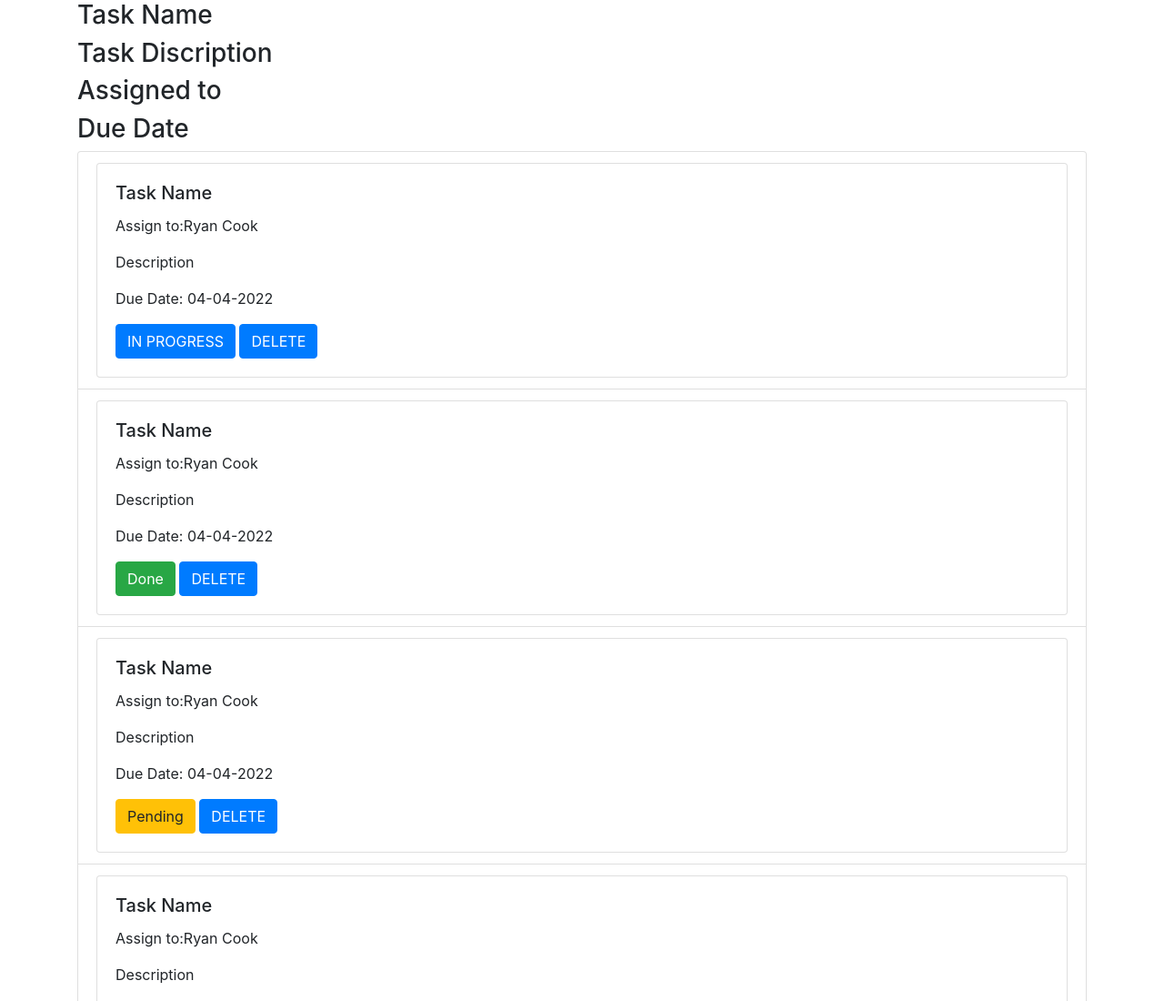
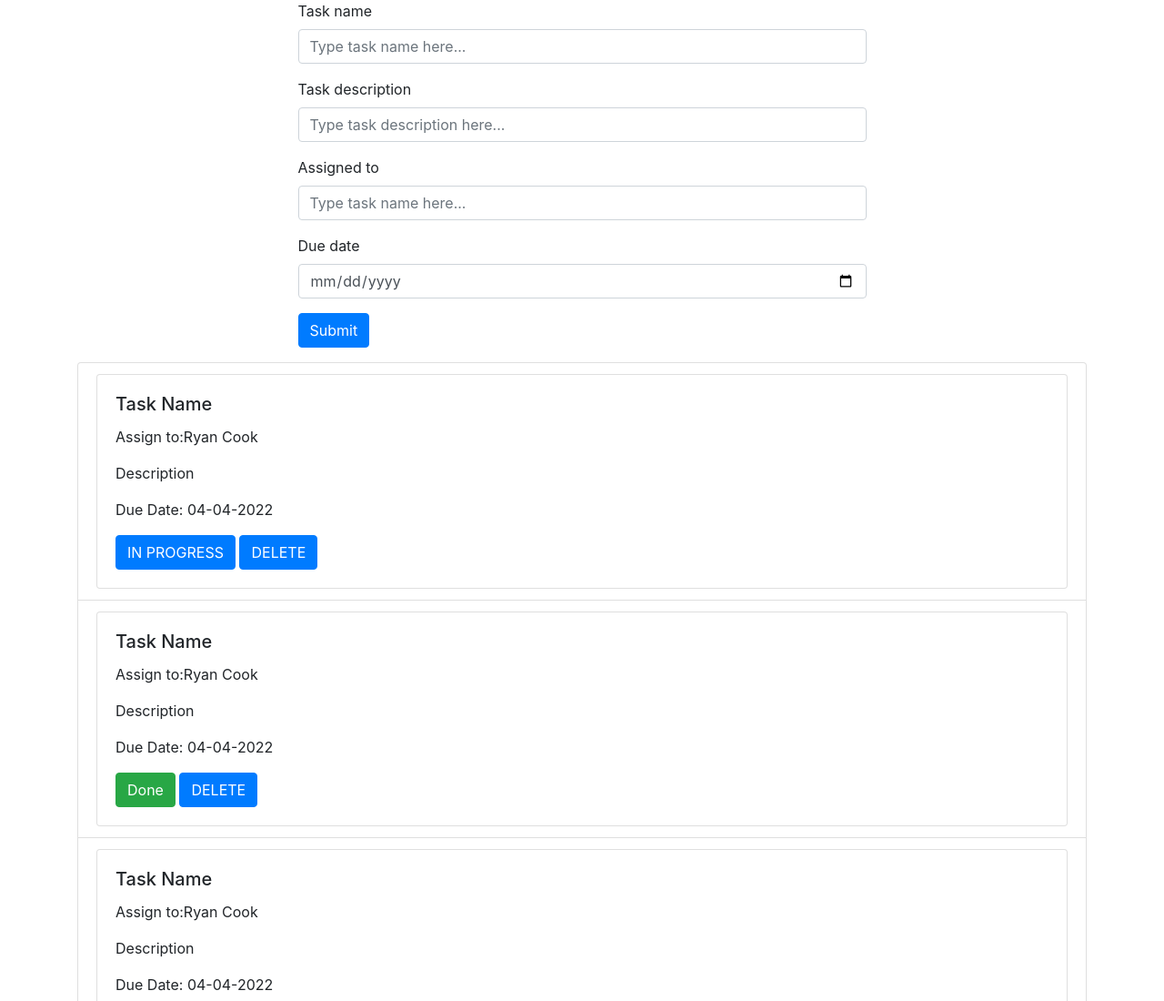
Before and after one commit to JeffjHoyt/JWD-Final-Project, a plain HTML site: page JWD-Final-Project-main/index.html in a window 1280 px wide. Shown: the top 1100 px of the page at 91% size. Drawn offline with nearby package versions, Linux system fonts and the light colour scheme.

Commit message:
last changes

```diff
--- a/JWD-Final-Project-main/index.html
+++ b/JWD-Final-Project-main/index.html
@@ -9,62 +9,40 @@
 
   <!-- Bootstrap. CSS -->
   <link rel="stylesheet" href="https://cdn.jsdelivr.net/npm/bootstrap@4.6.1/dist/css/bootstrap.min.css">
-
+  <link rel="stylesheet" href="stylesheet.css">
 </head>
 
 <body>
-  <div class="container">
+  <form>
     <div class="row">
-      <div class="col">
-        <h3>Task Name</h3>
+      <div class="col-3">
+      </div>
+      <div class="col-6">
+        <div class="form-group">
+            <label for="taskInput"><span>Task name</span></label>
+            <input type="text" class="form-control" id="taskInput" placeholder="Type task name here...">
+          </div>
+          <div class="form-group">
+            <label for="taskInput2"><span>Task description</span></label>
+            <input type="text" class="form-control" id="taskInput2" placeholder="Type task description here...">
+        </div>
+        <div class="form-group">
+          <label for="taskInput3"><span>Assigned to</span></label>
+          <input type="text" class="form-control" id="taskInput3" placeholder="Type task name here...">
+        </div>
+        <div class="form-group">
+          <label for="taskInput4"><span>Due date</span></label>
+          <input type="date" class="form-control" id="taskInput4" placeholder="Assigned to">
+      </div>
+      <div class="form-group row">
+        <div class="col-sm-10">
+          <button type="submit" class="btn btn-primary">Submit</button>
+        </div>
+      </div>
       </div>
     </div>
-  </div>
-  <div class="container">
-    <div class="row">
-      <div class="col-10">
-        <!--This is input field for Task Name-->
-      </div>
-    </div>
-  </div>
-  <div class="container">
-    <div class="row">
-      <div class="col">
-        <h3>Task Discription</h3>
-      </div>
-    </div>
-  </div>
-  <div class="container">
-    <div class="row">
-      <div class="col-10">
-        <!--This is input field for Task Name-->
-      </div>
-    </div>
-  </div>
-  <div class="container">
-    <div class="row">
-      <div class="col">
-        <h3>Assigned to</h3>
-      </div>
-    </div>
-  </div>
-  <div class="container">
-    <div class="row">
-      <div class="col-10">
-        <!--This is input field for Task Name-->
-      </div>
-    </div>
-  </div>
-  <div class="container">
-    <div class="row">
-      <div class="col">
-        <h3>Due Date</h3>
-      </div>
-    </div>
-  </div>
-  <div class="container">
-    <div class="row">
-      <div class="col-10">
+  </form>
+
         <!--This is input field for Task Name-->
       </div>
     </div>
```
